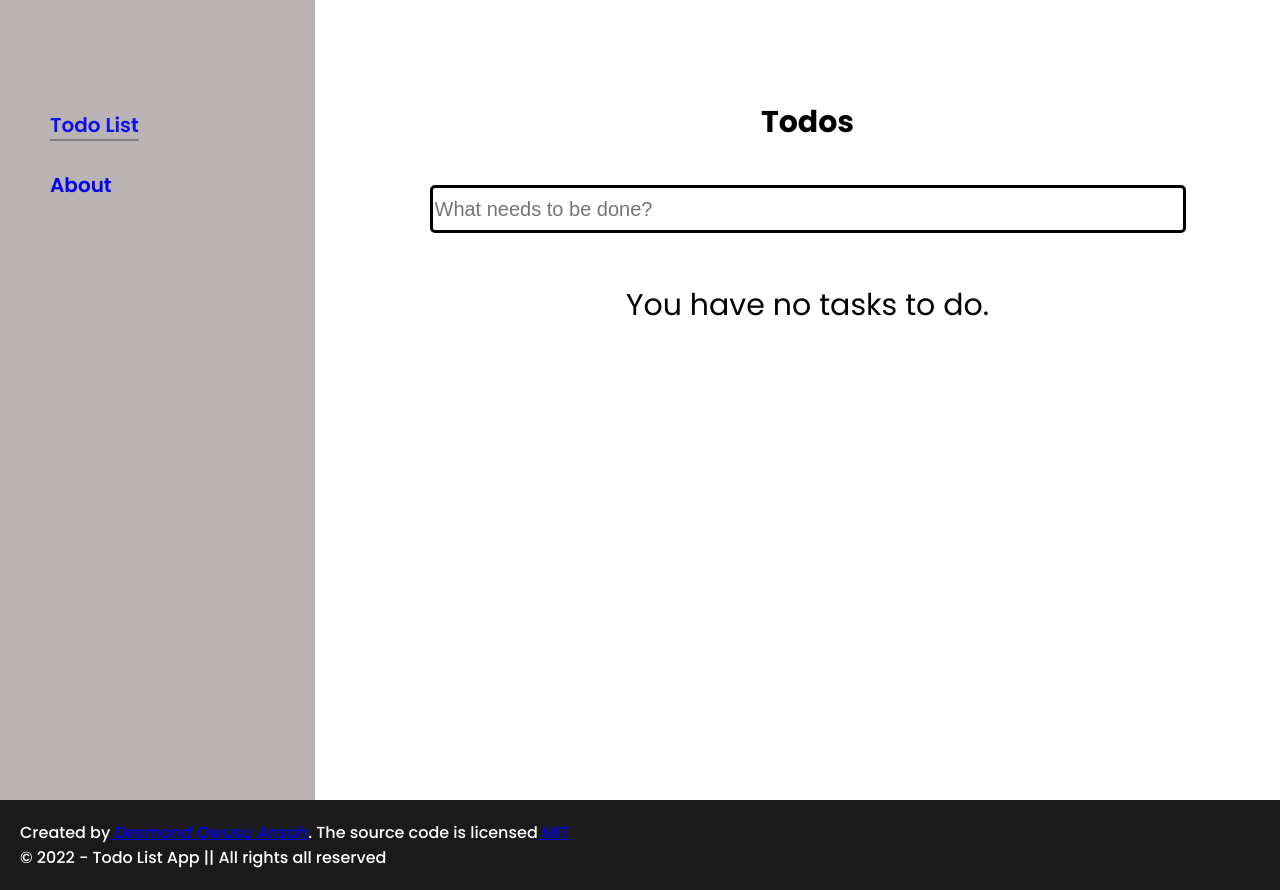
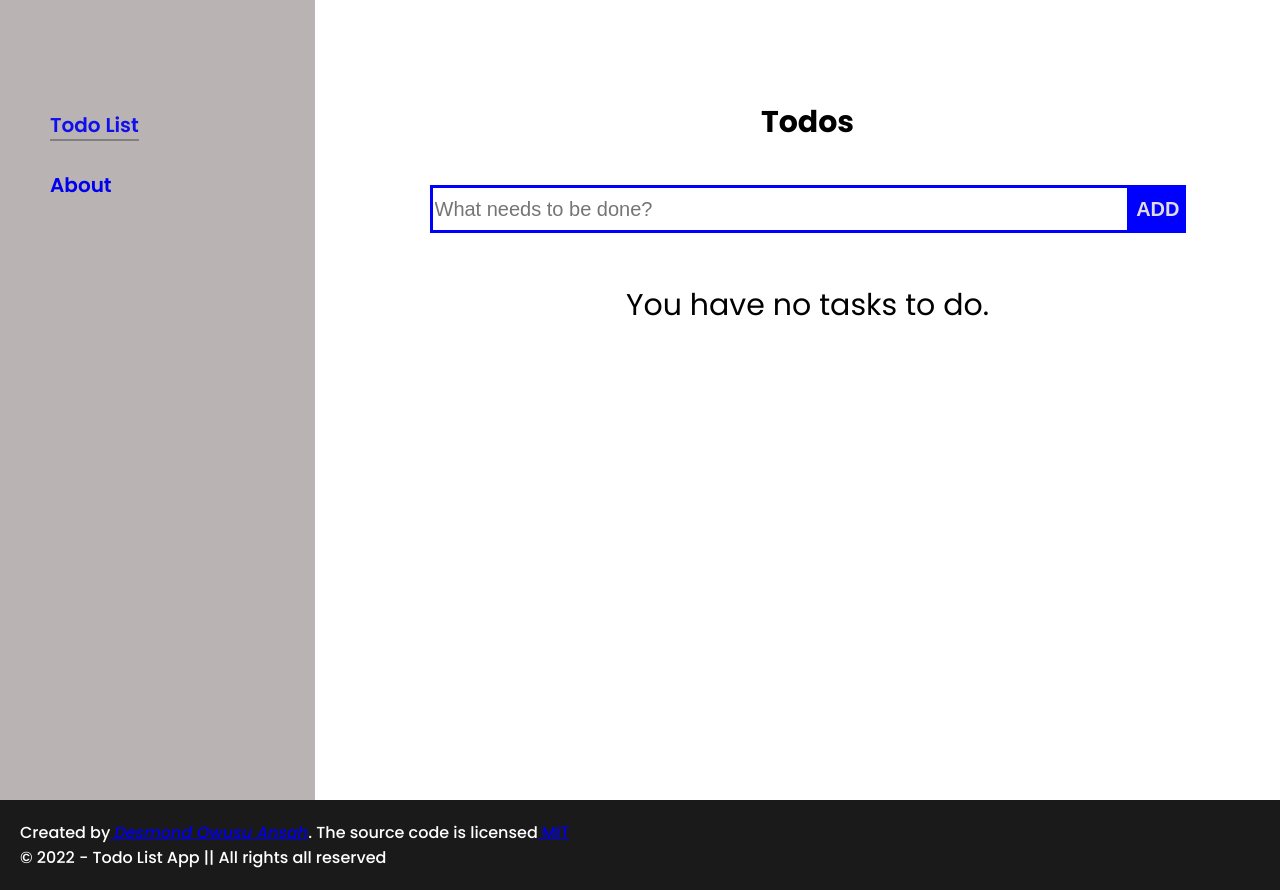
Before and after one commit to Owusu-Desmond/todos, a React (Create React App) app: page / in a window 1280 px wide. Built offline with nearby package versions, Linux system fonts and the light colour scheme.

Commit message:
Add submit button

```diff
--- a/src/css/App.css
+++ b/src/css/App.css
@@ -65,23 +65,33 @@ section {
 }
 
 form {
+  display: flex;
   width: 100%;
   display: flex;
   margin: auto;
 }
 
-form input {
+.form-input {
   width: 100%;
   height: 40px;
   font-size: 20px;
-  border-radius: 5px;
-  border: 3px solid black;
+  border: 3px solid blue;
   margin-top: 40px;
 }
 
-form input:focus {
+.form-input:focus {
   outline: none;
-  border: 3px solid blue;
+  background-color: rgb(245, 243, 243);
+}
+
+.form-submit {
+  height: 48px;
+  font-size: 20px;
+  margin-top: 40px;
+  background-color: blue;
+  border: none;
+  color: rgb(224, 218, 218);
+  font-weight: 600;
 }
 
 .todo-item {
--- a/src/pages/todoApp.js
+++ b/src/pages/todoApp.js
@@ -64,7 +64,8 @@ const TodoApp = () => {
       <h1 className="App-title">Todos</h1>
       <div className="todo-content">
         <form onSubmit={handleSubmit}>
-          <input className="App-input" type="text" value={todo.task} onChange={handleChange} placeholder="What needs to be done?" required />
+          <input className="form-input" type="text" value={todo.task} onChange={handleChange} placeholder="What needs to be done?" required />
+          <button className="form-submit" type="submit">ADD</button>
         </form>
         {' '}
         <Todolist
```
